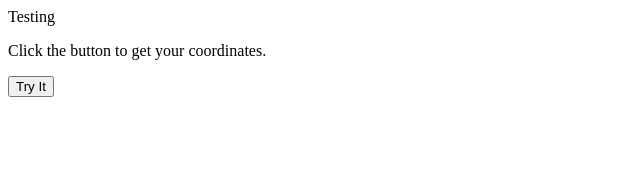
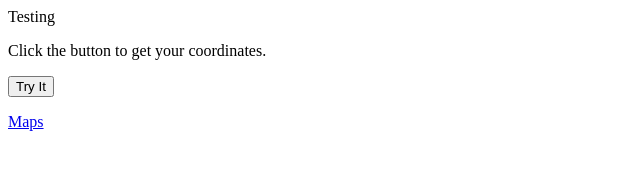
Before and after one commit to MorganBoy95/MorganBoy95.github.io, a plain HTML site: page index.html in a window 1280 px wide. Shown: the full height of the page, 0-640 px from the left. Drawn offline with Linux system fonts and the light colour scheme.

Commit message:
Added link to Map

```diff
--- a/index.html
+++ b/index.html
@@ -29,5 +29,6 @@ function showPosition(position) {
   "<br>Longitude: " + position.coords.longitude;
 }
 </script>
+<p><a href="map.html">Maps</a></p>
 </body>
 </html>
```
Also changed, not shown: map.html (added, +1 -0 lines).
